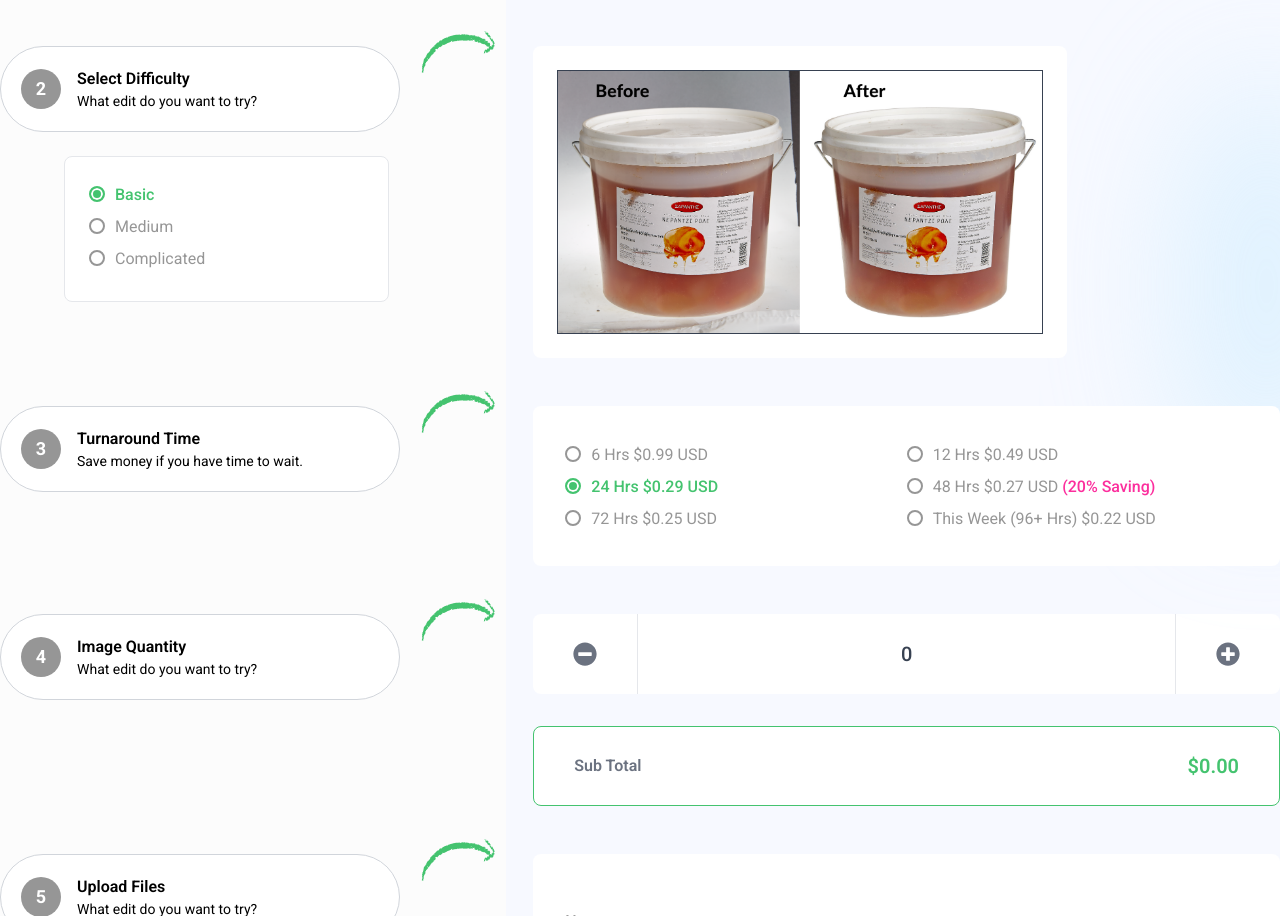
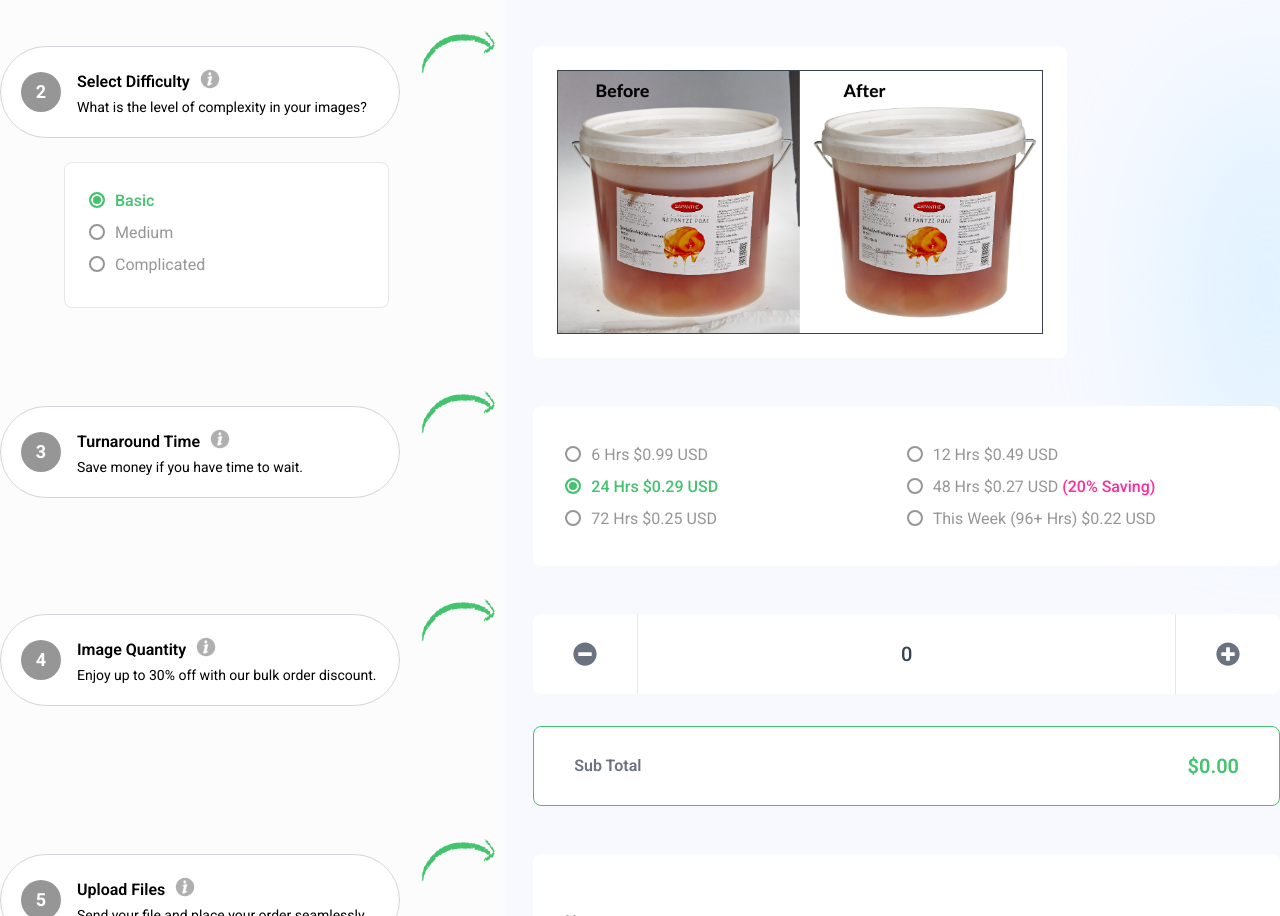
Before and after one commit to itarek99/price-calculator, a React (Vite) app: page / in a window 1280 px wide. Shown: the part 576-1492 px from the top of the page. Built offline with nearby package versions, Linux system fonts and the light colour scheme.

Commit message:
notification added

```diff
--- a/package.json
+++ b/package.json
@@ -14,7 +14,8 @@
     "@headlessui/react": "^1.7.14",
     "react": "^18.2.0",
     "react-dom": "^18.2.0",
-    "react-icons": "^4.9.0"
+    "react-icons": "^4.9.0",
+    "react-toastify": "^9.1.3"
   },
   "devDependencies": {
     "@types/react": "^18.0.37",
--- a/src/Pages/PricePage/Component/CustomQuote.jsx
+++ b/src/Pages/PricePage/Component/CustomQuote.jsx
@@ -3,7 +3,7 @@ const CustomQuote = () => {
     <div className='grid grid-cols-12 '>
       <div className='col-span-12 xl:col-span-5 z-10'></div>
       <div className='col-span-12 xl:col-span-7 mt-3 xl:mt-5 z-10'>
-        <div className='p-4 xl:p-8 bg-white rounded-lg'>
+        <div className='p-5 pb-8 xl:p-8 xl:pb-10 bg-white rounded-lg'>
           <p className='text-gray-800'>
             Pricing Not Available for This Service,
             <br /> Please Request A Custom Quote!
--- a/src/Pages/PricePage/Component/FAQSection.jsx
+++ b/src/Pages/PricePage/Component/FAQSection.jsx
@@ -62,7 +62,7 @@ const FAQSection = () => {
       <div className='text-center mt-12 xl:mt-20 pb-20'>
         <a
           href='https://clippingpathca.com/get-a-quote/'
-          className='bg-secondary text-xl px-8 py-4 capitalize text-white font-medium rounded-lg'
+          className='bg-secondary text-base xl:text-xl px-8 py-3 xl:py-4 capitalize text-white font-medium rounded-lg'
         >
           Request a custom quote
         </a>
--- a/src/Pages/PricePage/Component/ImageQuantity.jsx
+++ b/src/Pages/PricePage/Component/ImageQuantity.jsx
@@ -1,5 +1,6 @@
 import { FaMinusCircle, FaPlusCircle } from 'react-icons/fa';
 import LeftSide from './LeftSide';
+import ToolTip from './ToolTip';
 const ImageQuantity = ({ activity, setActivity, totalImage, setTotalImage, selectedService, selectedPlan }) => {
   const preventSymbols = (e) => {
     const keyCodes = ['Minus', 'NumpadSubtract', 'NumpadAdd', 'Equal'];
@@ -11,8 +12,12 @@ const ImageQuantity = ({ activity, setActivity, totalImage, setTotalImage, selec
   return (
     <div className='grid grid-cols-12 mt-12'>
       <LeftSide activity={activity.quantity} listNumber={4}>
-        <p className='font-semibold'>Image Quantity</p>
-        <p className='text-sm'>What edit do you want to try?</p>
+        <div className='flex items-center gap-2'>
+          <p className='font-semibold'>Image Quantity</p>
+          <ToolTip toolTipText='The more images you have, the greater the savings. Save big when you place a large order of images with us.' />
+        </div>
+
+        <p className='text-sm'>Enjoy up to 30% off with our bulk order discount.</p>
       </LeftSide>
 
       {selectedService.difficulty && (
--- a/src/Pages/PricePage/Component/LeftSide.jsx
+++ b/src/Pages/PricePage/Component/LeftSide.jsx
@@ -30,9 +30,11 @@ const LeftSide = ({ activity, children, listNumber }) => {
   return (
     <div className='col-span-12 xl:col-span-5 z-10'>
       <div
-        className={`border bg-white xl:w-9/12 p-5 rounded-full flex items-center gap-4 relative mb-3 xl:mb-0 ${borderClasses()}`}
+        className={`border bg-white xl:w-9/12 p-4 md:p-5 rounded-full flex items-center gap-3 md:gap-4 relative mb-3 xl:mb-0 ${borderClasses()}`}
       >
-        <div className={`h-10 w-10 rounded-full text-white flex justify-center items-center  ${serialClasses()}`}>
+        <div
+          className={`h-10 w-10 rounded-full text-white flex justify-center items-center flex-shrink-0  ${serialClasses()}`}
+        >
           <span className='text-lg font-bold'>{activity === 'success' ? <FaCheck /> : listNumber}</span>
         </div>
         <div>{children}</div>
--- a/src/Pages/PricePage/Component/SelectDifficulty.jsx
+++ b/src/Pages/PricePage/Component/SelectDifficulty.jsx
@@ -1,5 +1,6 @@
 import { FaCheck } from 'react-icons/fa';
 import arrow from '../../../assets/arrow_right.png';
+import ToolTip from './ToolTip';
 
 const SelectDifficulty = ({ activity, setActivity, selectedService, difficulty, setDifficulty }) => {
   const serialClasses = () => {
@@ -39,12 +40,17 @@ const SelectDifficulty = ({ activity, setActivity, selectedService, difficulty,
             <div
               className={`border bg-white  xl:w-9/12 p-5 rounded-full flex items-center gap-4 relative mb-4 xl:mb-6 ${borderClasses()}`}
             >
-              <div className={`h-10 w-10  rounded-full text-white flex justify-center items-center ${serialClasses()}`}>
+              <div
+                className={`h-10 w-10  rounded-full text-white flex justify-center items-center flex-shrink-0 ${serialClasses()}`}
+              >
                 <span className='text-lg font-bold'>{activity.difficulty === 'success' ? <FaCheck /> : 2} </span>
               </div>
               <div className=''>
-                <p className='font-semibold'>Select Difficulty</p>
-                <p className='text-sm'>What edit do you want to try?</p>
+                <div className='flex items-center gap-2'>
+                  <p className='font-semibold'>Select Difficulty</p>
+                  <ToolTip toolTipText='Compare the complexity of your image with the three categories represented by the example image.' />
+                </div>
+                <p className='text-xs md:text-sm'>What is the level of complexity in your images?</p>
               </div>
 
               <div className='absolute top-24 -left-6 transform -scale-x-100 -rotate-[130deg] xl:scale-100 xl:rotate-0 z-10 xl:-right-24 xl:left-auto xl:-top-4'>
--- a/src/Pages/PricePage/Component/SelectServices.jsx
+++ b/src/Pages/PricePage/Component/SelectServices.jsx
@@ -3,17 +3,17 @@ import { Fragment } from 'react';
 import { HiChevronUpDown } from 'react-icons/hi2';
 
 import LeftSide from './LeftSide';
-import TootTip from './TootTip';
+import ToolTip from './ToolTip';
 
 const SelectServices = ({ activity, setActivity, services, selectedService, setSelectedService }) => {
   return (
     <div className='grid grid-cols-12 mt-12'>
       <LeftSide activity={activity.services} listNumber={1}>
         <div className='flex items-center gap-2'>
-          <p className='font-semibold '>Select Your Services</p>
-          <TootTip toolTipText="If the service you are looking for is not listed here, click 'Other Services,' then submit a custom quote to us." />
+          <p className='font-semibold'>Select Your Services</p>
+          <ToolTip toolTipText="If the service you are looking for is not listed here, click 'Other Services' then submit a custom quote to us." />
         </div>
-        <p className='text-sm'>Which type of editing service do you require?</p>
+        <p className='text-xs md:text-sm'>Which type of editing service do you require?</p>
       </LeftSide>
 
       <div className='col-span-12 xl:col-span-7 z-20'>
--- a/src/Pages/PricePage/Component/TootTip.jsx
+++ b/src/Pages/PricePage/Component/ToolTip.jsx
@@ -1,10 +1,10 @@
 import info from '../../../assets/info.png';
-const TootTip = ({ toolTipText }) => {
+const ToolTip = ({ toolTipText }) => {
   return (
-    <div className='relative group'>
-      <div className='invisible group-hover:visible shadow-lg absolute w-64 text-center bottom-12 -left-32 xl:-left-12 text-sm font-normal bg-tertiary text-white p-3 rounded-lg'>
+    <div className='relative group z-20'>
+      <div className='invisible group-hover:visible shadow-lg absolute w-64 text-center bottom-12 -left-40 md:-left-16 text-sm font-normal bg-tertiary text-white p-3 rounded-lg'>
         {toolTipText}
-        <span className='absolute top-[98%] left-36 xl:left-16'>
+        <span className='absolute top-[98%] left-44 md:left-20'>
           <svg xmlns='http://www.w3.org/2000/svg' width='27' height='15' fill='none' viewBox='0 0 27 15'>
             <path
               fill='#3678B5'
@@ -17,4 +17,4 @@ const TootTip = ({ toolTipText }) => {
     </div>
   );
 };
-export default TootTip;
+export default ToolTip;
--- a/src/Pages/PricePage/Component/TurnaroundTime.jsx
+++ b/src/Pages/PricePage/Component/TurnaroundTime.jsx
@@ -1,10 +1,14 @@
 import LeftSide from './LeftSide';
+import ToolTip from './ToolTip';
 
 const TurnaroundTime = ({ activity, setActivity, difficulty, selectedService, selectedPlan, setSelectedPlan }) => {
   return (
     <div className='grid grid-cols-12 mt-12'>
       <LeftSide activity={activity.time} listNumber={3}>
-        <p className='font-semibold'>Turnaround Time</p>
+        <div className='flex items-center gap-2'>
+          <p className='font-semibold'>Turnaround Time</p>
+          <ToolTip toolTipText='Choose expedited delivery for projects with short deadlines or choose cost-saving options with a longer time frame.' />
+        </div>
         <p className='text-sm'>Save money if you have time to wait.</p>
       </LeftSide>
 
--- a/src/Pages/PricePage/Component/UploadFile.jsx
+++ b/src/Pages/PricePage/Component/UploadFile.jsx
@@ -3,6 +3,7 @@ import { Fragment, useState } from 'react';
 import { HiChevronUpDown } from 'react-icons/hi2';
 import fileFormat from '../../../data/fileFormat';
 import LeftSide from './LeftSide';
+import ToolTip from './ToolTip';
 const UploadFile = ({
   activity,
   setActivity,
@@ -24,8 +25,11 @@ const UploadFile = ({
   return (
     <div className='grid grid-cols-12 mt-12'>
       <LeftSide activity={activity.files} listNumber={5}>
-        <p className='font-semibold'>Upload Files</p>
-        <p className='text-sm'>What edit do you want to try?</p>
+        <div className='flex items-center gap-2'>
+          <p className='font-semibold'>Upload Files</p>
+          <ToolTip toolTipText='Fill out the form and attach the image file link so that we can download it quickly and easily. Image file types should be: JPG (preferable), RAW, PSD, PNG, TIFF, or CR2.' />
+        </div>
+        <p className='text-sm'>Send your file and place your order seamlessly.</p>
       </LeftSide>
 
       <div className='col-span-12 xl:col-span-7 z-10'>
@@ -141,6 +145,7 @@ const UploadFile = ({
                 onChange={(e) => setMessage(e.target.value)}
                 placeholder='Type your instruction here...'
                 id='imageUpload'
+                rows={3}
                 className='border text-sm xl:text-base p-3 grow rounded-lg outline-none focus:border-primary'
               />
             </div>
@@ -150,7 +155,7 @@ const UploadFile = ({
         <div className='mt-12 xl:mt-16'>
           <button
             onClick={handlePlaceOrder}
-            className='w-full xl:w-auto uppercase bg-[#2970FB] text-white font-bold text-xl py-4 px-10 rounded-lg'
+            className='w-full xl:w-auto uppercase bg-[#2970FB] text-white font-bold text-base xl:text-xl py-3 xl:py-4 px-10 rounded-lg'
           >
             Place Order
           </button>
```
Also changed, not shown: src/Pages/PricePage/PricePage.jsx (+15 -1 lines), 1 other file (tests, documents, lock files or other folders).
